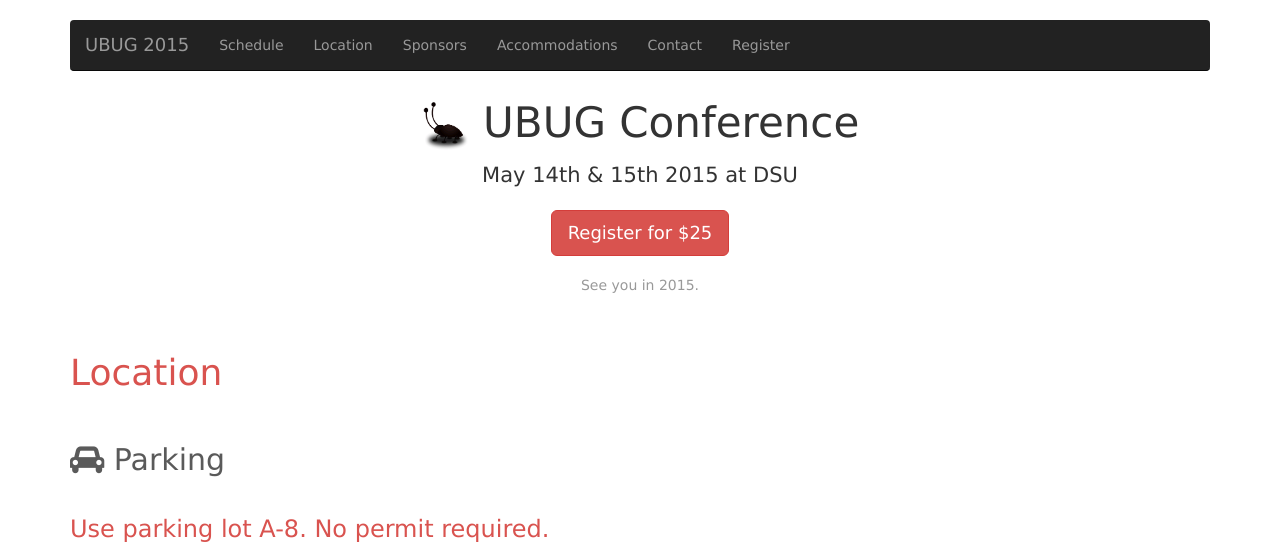
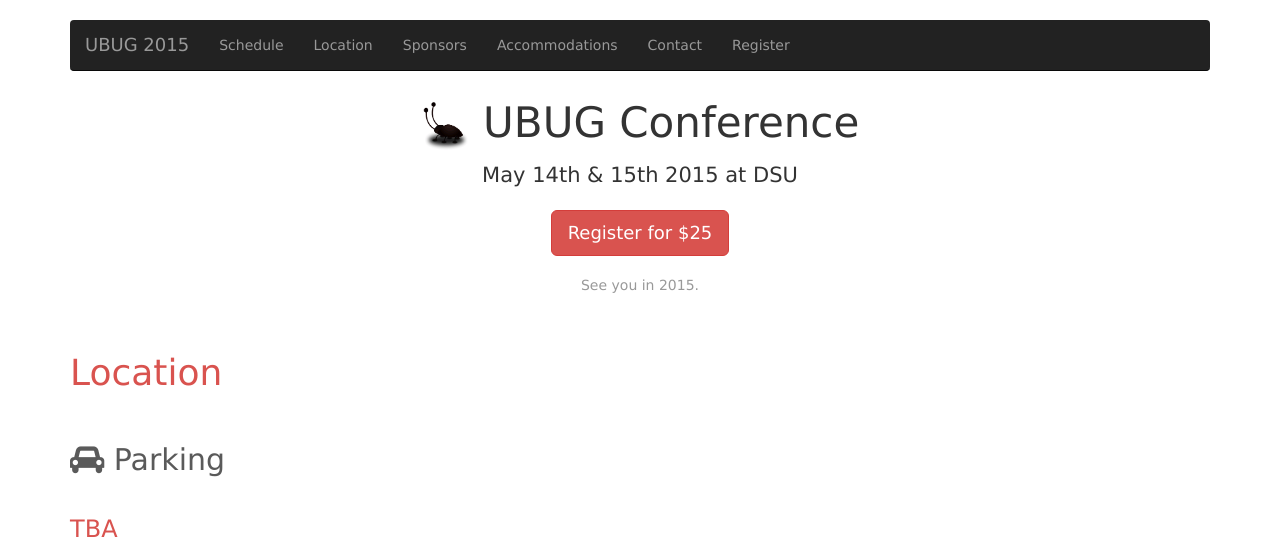
Before and after one commit to ubug/ubug.github.io, a Jekyll site: the page built from location/index.md, in a window 1280 px wide and 1400 px high. Shown: the top 550 px of the window. Built offline with Jekyll 4.4.1, drawn with Linux system fonts in a browser that asks for light colours; nearby versions of some CDN libraries; Markdown is read by kramdown in place of the engine named in the settings; some of the changed text lies outside the part shown.

Commit message:
Update index.md

````diff
--- a/location/index.md
+++ b/location/index.md
@@ -6,18 +6,8 @@
 
 ## <i class="fa fa-car"></i> Parking
 
-### Use parking lot A-8. No permit required.
-```
-Access parking lot from Center Street.
-```
-
-<iframe src="https://www.google.com/maps/embed/v1/place?key=AIzaSyBeveIYSwc72R0ydG0JbLSuq2gM9s4aAzM&q=Holland+Centennial+Commons,+S+900+E,+St+George,+UT+84770" width="600" height="450" frameborder="0" style="border:0"></iframe>
+### TBA
 
 ## <i class="fa fa-building-o"></i> Venue Details
 
-Meetings will be in the Convention Center on the South side of the [Sharwan Smith Student Center][sharwan]
-
-[<img class="img-responsive" alt="Sharwan Smith Student Center" src="/img/sharwan.jpg">][sharwan]
-
-
-[sharwan]: /img/sssc-ubug-2014.pdf
+<iframe src="https://www.google.com/maps/embed/v1/place?key=AIzaSyBeveIYSwc72R0ydG0JbLSuq2gM9s4aAzM&q=Holland+Centennial+Commons,+S+900+E,+St+George,+UT+84770" width="600" height="450" frameborder="0" style="border:0"></iframe>
````
